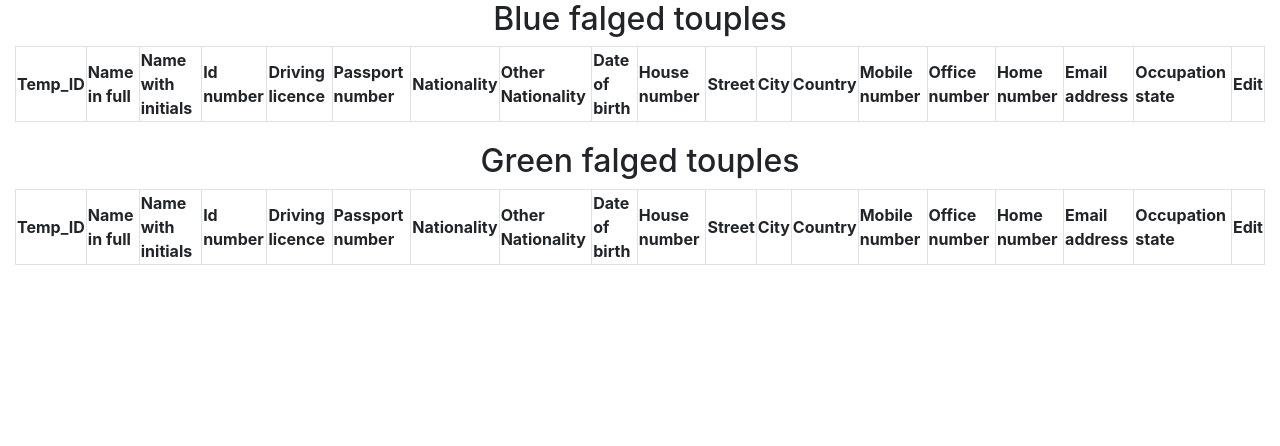
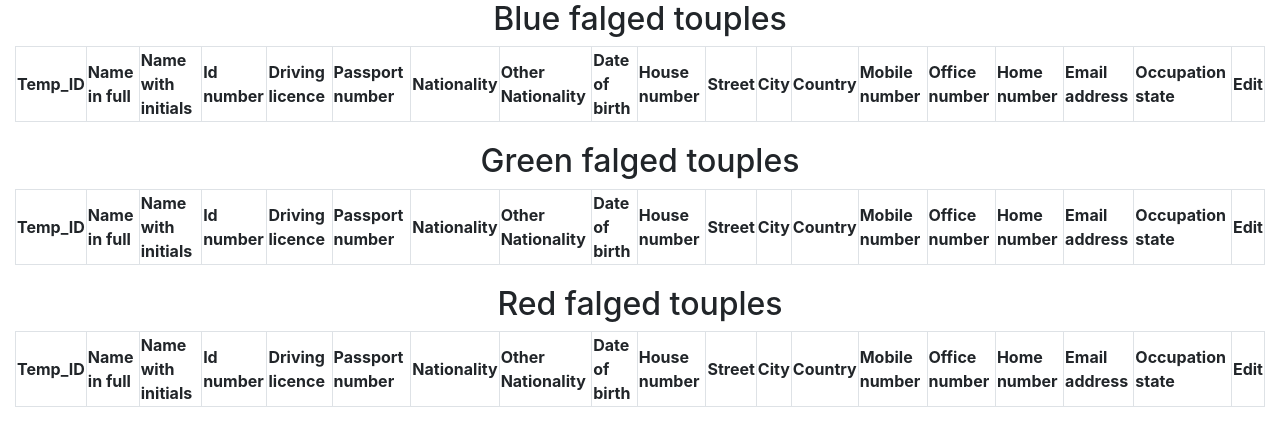
Before and after one commit to Dinithikw/TeamMicro, a Django app: page /update in a window 1280 px wide. Shown: the top 446 px of the page. Run offline with Django 3.2, Linux system fonts and the light colour scheme; data that the repository does not hold is empty; some libraries are stand-ins or nearby versions.

Commit message:
adding red flags

```diff
--- a/kyc_django/kyc_django/kyc/templates/kyc/update.html
+++ b/kyc_django/kyc_django/kyc/templates/kyc/update.html
@@ -143,6 +143,68 @@
 
         <div style="padding: 10px;"></div>
 
+        <div>
+
+            <center>
+                <div><h2>Red falged touples</h2></div>
+                <table class="border">
+                    <tr class="border">
+                        <th id="userid"  class="border">Temp_ID</th>
+                        <th id="full_name"  class="border">Name in full</th>
+                        <th id="Name_inti"  class="border">Name with initials</th>
+                        <th id="Id_num"  class="border">Id number</th>
+                        <th id="Driving_lic"  class="border">Driving licence</th>
+                        <th id="passport"  class="border">Passport number</th>
+                        <th id="nationality"  class="border">Nationality</th>
+                        <th id="other_nationality"  class="border">Other Nationality</th>
+                        <th id="DOB"  class="border">Date of birth</th>
+                        <th id="Resi_info"  class="border">House number</th>
+                        <th id="Resi_info"  class="border">Street</th>
+                        <th id="Resi_info"  class="border">City</th>
+                        <th id="Resi_info"  class="border">Country</th>
+                        <th id="contact_info" class="border">Mobile number</th>
+                        <th id="contact_info" class="border">Office number</th>
+                        <th id="contact_info" class="border">Home number</th>
+                        <th id="contact_info" class="border">Email address</th>
+                        <th id="contact_info" class="border">Occupation state</th>
+                        <th id="edit2" class="border">Edit</th>
+
+
+                    </tr>
+
+                    {% for display in Kyc_Infotemp3 %}
+                    <tr class="border">
+                        <td class="border">{{display.id}}</td>
+                        <td class="border">{{display.full_name_temp}}</td>
+                        <td class="border">{{display.name_init_temp}}</td>
+                        <td class="border">{{display.nics_no_temp}}</td>
+                        <td class="border">{{display.driv_lic_temp}}</td>
+                        <td class="border">{{display.pass_no_temp}}</td>
+                        <td class="border">{{display.nationality_temp}}</td>
+                        <td class="border">{{display.nationality_other_temp}}</td>
+                        <td class="border">{{display.date_of_birth_temp}}</td>
+                        <td class="border">{{display.house_no_temp}}</td>
+                        <td class="border">{{display.street_temp}}</td>
+                        <td class="border">{{display.city_temp}}</td>
+                        <td class="border">{{display.country_temp}}</td>
+                        <td class="border">{{display.mob_no_temp}}</td>
+                        <td class="border">{{display.office_num_temp}}</td>
+                        <td class="border">{{display.home_num_temp}}</td>
+                        <td class="border">{{display.email_add_temp}}</td>
+                        <td class="border">{{display.occu_state_temp}}</td>
+                        <td class="border"><a href="/edit/{{display.id}}">edit</a></td>
+
+                    </tr>
+                    {% endfor %}
+                </table>
+
+
+
+            </center>
+        </div>
+
+        <div style="padding: 10px;"></div>
+
     </div>
 
 
--- a/kyc_django/kyc_django/kyc/views.py
+++ b/kyc_django/kyc_django/kyc/views.py
@@ -28,9 +28,11 @@ def office(request):
 def update(request):
     result = Kyc_Infotemp.objects.filter(blue_flagadd_temp=True)
     result2 = Kyc_Infotemp.objects.filter(blue_flag_temp=True)
+    result3 = Kyc_Infotemp.objects.filter(red_flag_temp=True)
 
     # passing variables to the update.html using dictionary
-    return render(request, 'kyc/update.html', {"Kyc_Infotemp1": result, "Kyc_Infotemp2": result2})
+    return render(request, 'kyc/update.html', {"Kyc_Infotemp1": result, "Kyc_Infotemp2": result2,
+                                               "Kyc_Infotemp3": result3})
 
 
 # defining function to get records using id through the database nad display in editing
@@ -44,7 +46,7 @@ def edit_val(request, id):
 def update_data(request, id):
     updates_data = Kyc_Infotemp.objects.get(id=id)
     form = update_forms(request.POST, instance=updates_data)
-    if form.is_valid(): # need to check how to get this function true.
+    if form.is_valid():  # need to check how to get this function true.
         form.save()
         messages.success(request, "record update sucessfully")
         return render(request, 'kyc/edit.html', {"Kyc_Infotemp": updates_data})
@@ -84,7 +86,10 @@ def insertkyc1(request):
 
     else:
 
-        if Id_Info.objects.filter(name_full=full_name).exists():
+        if Id_Info.objects.filter(nic_no=nics_no, name_full=full_name, birth_day=date_of_birth,
+                                  house_num=house_no,
+                                  street_add=street, city_ref=city).exists():
+
             submit_kyc = Kyc_Info(full_name=full_name, name_init=name_init, id_type=id_type, nics_no=nics_no,
                                   driv_lic=driv_lic,
                                   pass_no=pass_no, nationality=nationality,
@@ -96,9 +101,26 @@ def insertkyc1(request):
             messages.success(request, 'Successfully saved')
 
             return render(request, 'kyc/(2nd)AccEmp.html')
+        else:
+
+            submit_kyc_temp = Kyc_Infotemp(full_name_temp=full_name, name_init_temp=name_init, id_type_temp=id_type,
+                                           nics_no_temp=nics_no, driv_lic_temp=driv_lic,
+                                           pass_no_temp=pass_no, nationality_temp=nationality,
+                                           nationality_other_temp=nationality_other, house_no_temp=house_no,
+                                           street_temp=street,
+                                           city_temp=city, mob_no_temp=mob_no, office_num_temp=office_num,
+                                           home_num_temp=home_num,
+                                           email_add_temp=email_add,
+                                           occu_state_temp=occu_state, date_of_birth_temp=date_of_birth,
+                                           driv_exp_temp=driv_exp, red_flag_temp=red_flag,
+                                           blue_flagadd_temp=green_flag, blue_flag_temp=blue_flag)
+            submit_kyc_temp.save()
+            messages.success(request, 'saved look')
+            return render(request, 'kyc/(2nd)AccEmp.html')
 
 
 def insertkyc(request):
+
     print("successfully completed")
 
     # definging global variables
@@ -118,9 +140,10 @@ def insertkyc(request):
     global mob_no, office_num, home_num, email_add
 
     # variable for flags
-    global green_flag, blue_flag
+    global green_flag, blue_flag, red_flag
     green_flag = False
     blue_flag = False
+    red_flag = False
 
     # calling variables for form inputs in personal detail section
     full_name = request.POST["fullname"]
@@ -238,6 +261,9 @@ def insertkyc(request):
 
                         messages.warning(request, 'no kyc, name true,dob true, address false attach proof '
                                                   'document')
+
+                        red_flag = True
+
                         return render(request, 'kyc/(2nd)AccEmp.html')
 
 
```
